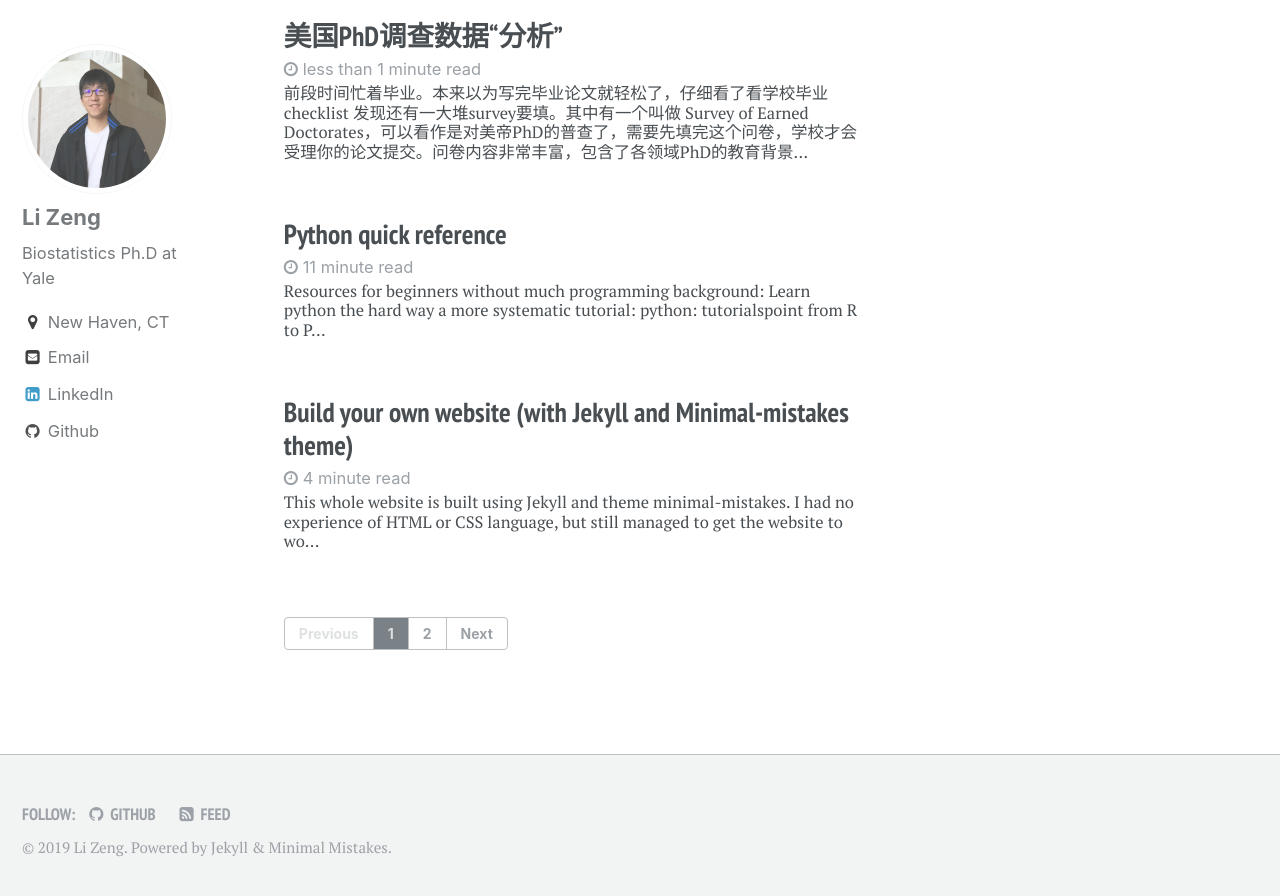
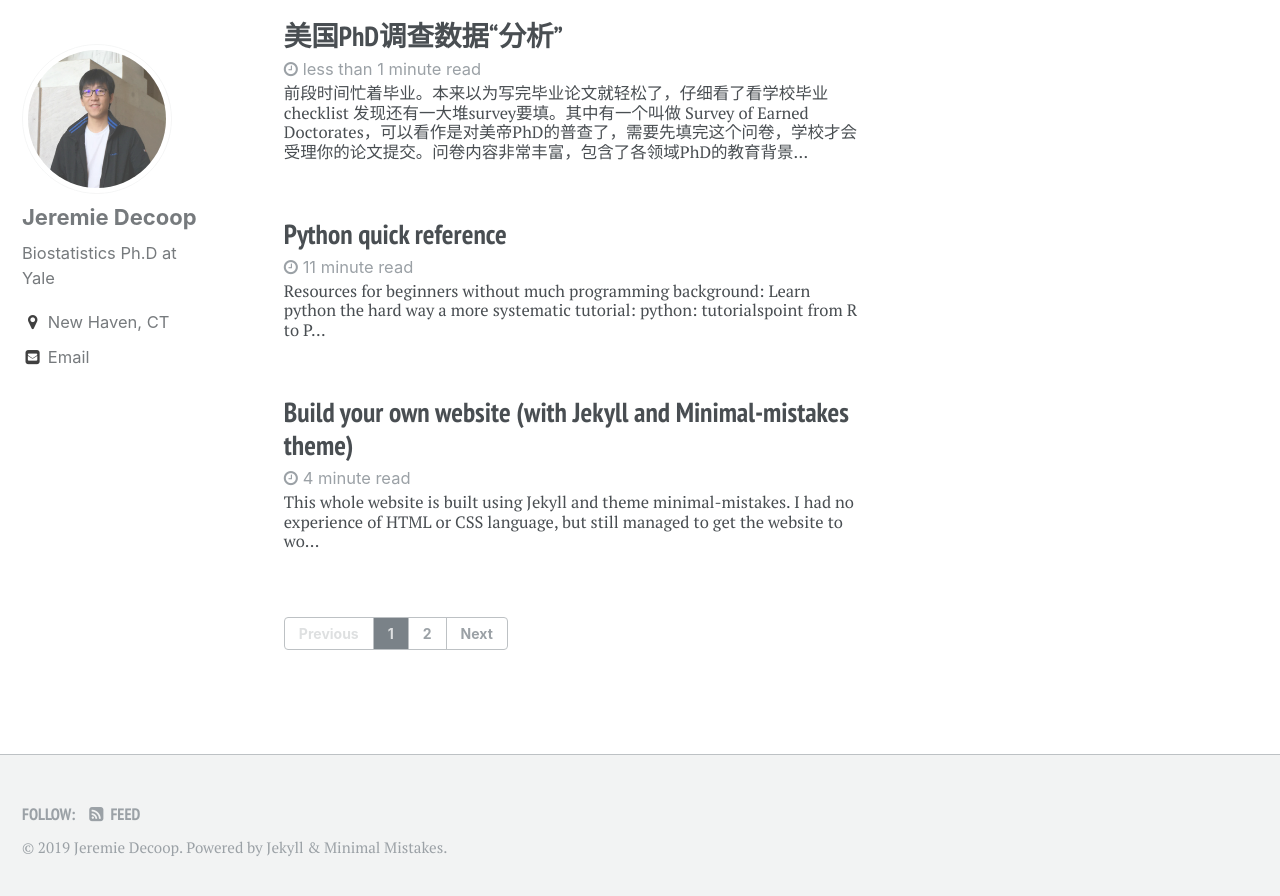
Before and after one commit to JeremieDec/home, a Jekyll site: the page built from index.html, in a window 1280 px wide and 900 px high, scrolled down 754 px. Shown: the top 896 px of the window. Built offline with Jekyll 4.4.1, drawn with Linux system fonts in a browser that asks for light colours; the list of posts is cut into pages by our own code; some of the changed text lies outside the part shown.

Commit message:
Update _config.yml

```diff
--- a/_config.yml
+++ b/_config.yml
@@ -7,13 +7,13 @@
 
 # Site Settings
 locale                   : "en"
-title                    : "Li Zeng"
+title                    : "Jeremie Decoop"
 title_separator          : "-"
-name                     : "Li Zeng"
+name                     : "Jeremie Decoop"
 description              : "Powered by Jekyll and minimal-mistakes theme"
 url                      : #"https://zengliX.github.io" # the base hostname & protocol for your site e.g. "https://mmistakes.github.io"
 baseurl                  : # the subpath of your site, e.g. "/blog"
-repository               : "zengliX/zengliX.github.io" # GitHub username/repo-name e.g. "mmistakes/minimal-mistakes"
+repository               : "JeremieDec/JeremieDecoops.github.io" # GitHub username/repo-name e.g. "mmistakes/minimal-mistakes"
 teaser                   : # path of fallback teaser image, e.g. "/assets/images/500x300.png"
 # breadcrumbs            : false # true, false (default)
 words_per_minute         : 200
@@ -72,12 +72,12 @@ social:
 analytics:
   provider               : "google" # false (default), "google", "google-universal", "custom"
   google:
-    tracking_id          : "UA-91561805-1"
+    tracking_id          : # "UA-91561805-1"
 
 
 # Site Author
 author:
-  name             : "Li Zeng"
+  name             : "Jeremie Decoop"
   avatar           : "/others/profile.png" # path of avatar image, e.g. "/assets/images/bio-photo.jpg"
   bio              : "Biostatistics Ph.D at Yale"
   location         : "New Haven, CT"
@@ -89,12 +89,12 @@ author:
   flickr           :
   facebook         :
   foursquare       :
-  github           : "zengliX"
+  github           : #"zengliX"
   google_plus      :
   keybase          :
   instagram        :
   lastfm           :
-  linkedin         : "li-zeng-154a2551?trk=nav_responsive_tab_profile_pic"
+  linkedin         : #"li-zeng-154a2551?trk=nav_responsive_tab_profile_pic"
   pinterest        :
   soundcloud       :
   stackoverflow    : # "123456/username" (the last part of your profile url, e.g. http://stackoverflow.com/users/123456/username)
```
